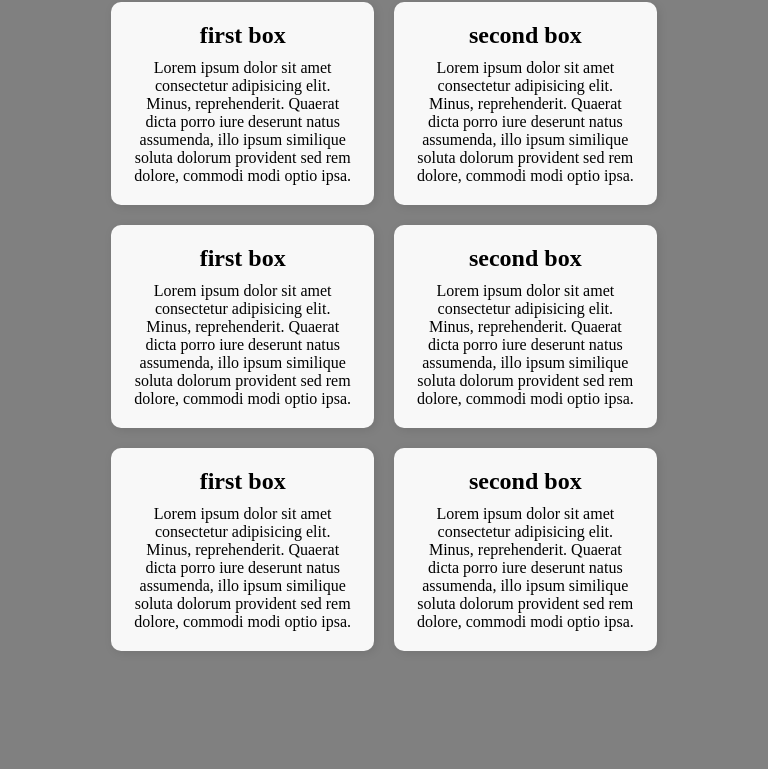
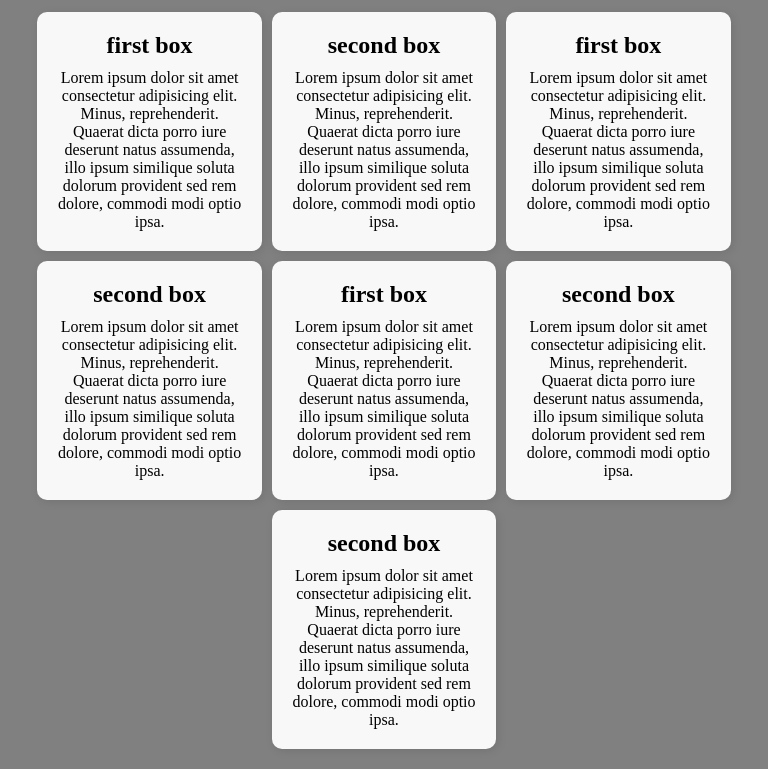
Before and after one commit to MeJahangir/Programming-Hero-daily-Task, a plain HTML site: page Responsive Css/index.html in a window 768 px wide. Shown: the part 75-844 px from the top of the page. Before the commit the page ends 800 px from the top, so only its background shows below. Drawn offline with Linux system fonts and the light colour scheme.

Commit message:
flex design

```diff
--- a/Responsive Css/index.html
+++ b/Responsive Css/index.html
@@ -34,6 +34,10 @@
             <h1 class="box-hed">second box</h1>
             <p>Lorem ipsum dolor sit amet consectetur adipisicing elit. Minus, reprehenderit. Quaerat dicta porro iure deserunt natus assumenda, illo ipsum similique soluta dolorum provident sed rem dolore, commodi modi optio ipsa.</p>
         </div>
+        <div class="flex">
+            <h1 class="box-hed">second box</h1>
+            <p>Lorem ipsum dolor sit amet consectetur adipisicing elit. Minus, reprehenderit. Quaerat dicta porro iure deserunt natus assumenda, illo ipsum similique soluta dolorum provident sed rem dolore, commodi modi optio ipsa.</p>
+        </div>
     </div>
 </body>
 </html>
--- a/Responsive Css/style.css
+++ b/Responsive Css/style.css
@@ -10,7 +10,7 @@ body{
 .top-heading {
     text-align: center;
     font-size: 32px;
-    margin-bottom: 20px;
+    margin: 30px 0px 0px 0px;
   }
 
   /* Container holding all the boxes */
@@ -43,27 +43,25 @@ body{
   }
 
 /* Mobile responsive area  */
-@media (max-width: 576px) {
+@media  screen and (max-width: 576px) {
     .container{
         flex-direction: column;
         align-items: center;
     }
     .flex {
-        width: calc(99.33% - 20px); /* 1 columns */
+      width: calc(90.33%); /* 1 columns */
       }
-
 }
 
-/* Tablet: Display in 3 columns */
-@media (max-width: 768px) {
-    .flex {
-      width: calc(33.33% - 20px); /* 3 columns */
-    }
+@media screen and (min-width: 577px) and (max-width: 1023px) {
+  .container {
+    display: flex;
+    flex-wrap: wrap;
+    gap: 10px; /* Adjust as needed */
   }
 
-  /* Desktop: Display in 3 or more columns */
-  @media (max-width: 1024px) {
-    .flex {
-      width: calc(33.33% - 20px); /* Ensures 3 columns */
-    }
+  .flex {
+    flex: calc(33.33%); /* 3 columns with spacing */
+    max-width: calc(25.33% );
   }
+}
```
